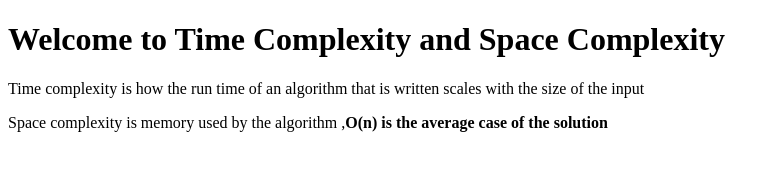
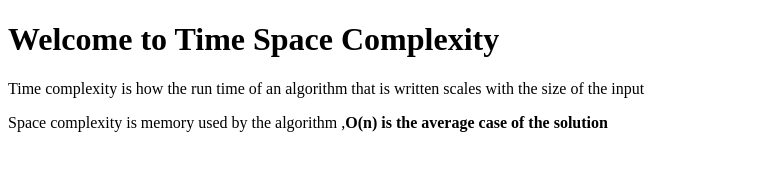
Before and after one commit to acciojob/time-and-space-complexity-rcprasad12, a website: page main.html in a window 1280 px wide. Shown: the whole page, without its empty margins (0-780 px from the left). Drawn offline with Linux system fonts and the light colour scheme.

Commit message:
created a submission

```diff
--- a/main.html
+++ b/main.html
@@ -10,7 +10,7 @@
 	<!-- the entire body must be written by student -->
     <script type="text/javascript" src="./script.js">
 </script>
-	<h1>Welcome to Time Complexity and Space Complexity</h1>
+	<h1>Welcome to Time Space Complexity</h1>
 	<p>Time complexity is how the run time of an algorithm that is written scales with the size of the input</p>
 	<p>Space complexity is memory used by the algorithm ,<b>O(n) is the average case of the solution</b></p>
 
```
